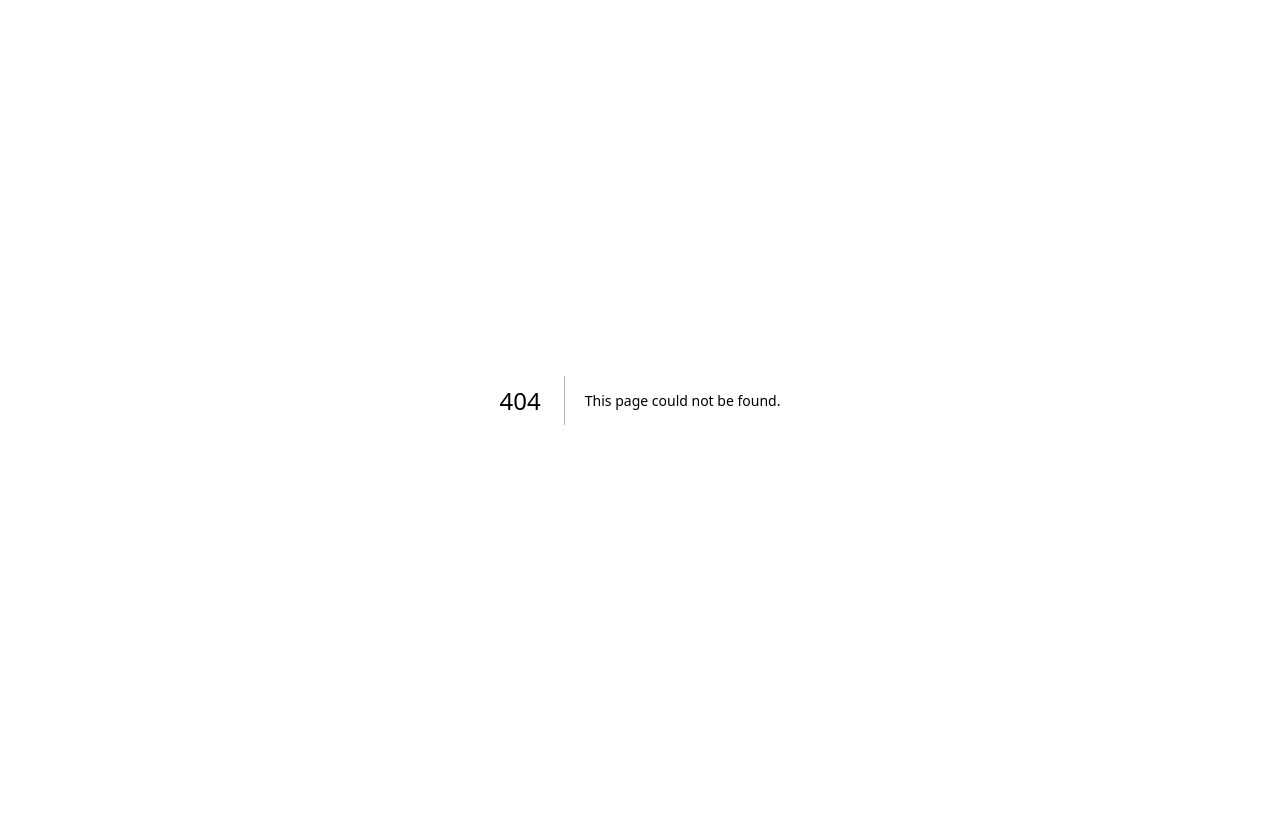
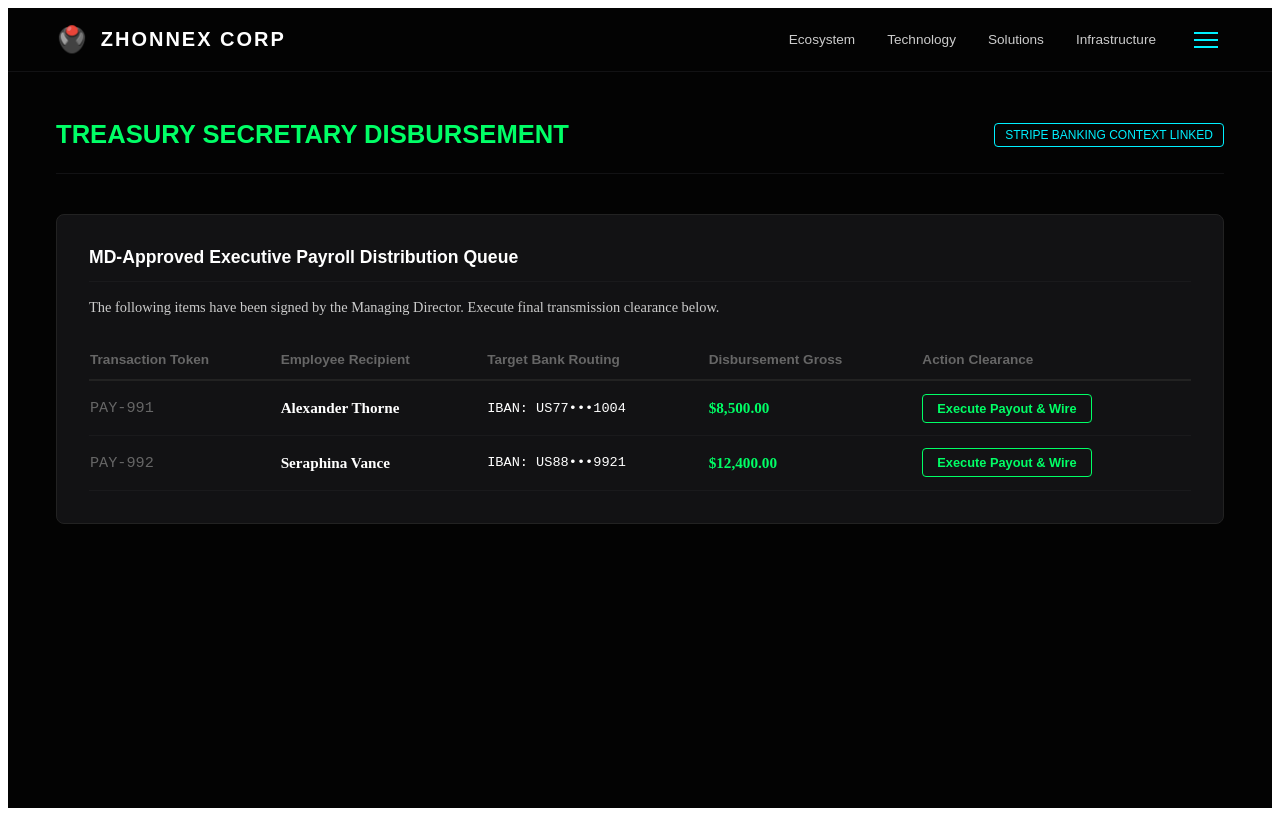
Before and after one commit to uwaziechidubem55-bit/zhonnex-empire-gateway, a Next.js app: page /dashboard/management-secretary in a window 1280 px wide. Before the commit this address had no page. Built offline with nearby package versions, Linux system fonts and the light colour scheme.

Commit message:
Create src/pages/dashboard/management-secretary.tsx

```diff
--- /dev/null
+++ b/src/pages/dashboard/management-secretary.tsx
@@ -0,0 +1,84 @@
+import React, { useState } from 'react';
+import { ZhonnexTokens } from '../../config/design-tokens';
+import { HeaderNavigation } from '../../components/HeaderNavigation';
+import { HamburgerMenu } from '../../components/HamburgerMenu';
+
+export default function ManagementSecretaryZone() {
+  const [menuOpen, setMenuOpen] = useState(false);
+  const [queue, setQueue] = useState([
+    { id: "PAY-991", name: "Alexander Thorne", account: "IBAN: US77•••1004", amount: "\$8,500.00", status: "AWAITING_SECRETARY_CLEARANCE" },
+    { id: "PAY-992", name: "Seraphina Vance", account: "IBAN: US88•••9921", amount: "\$12,400.00", status: "AWAITING_SECRETARY_CLEARANCE" }
+  ]);
+
+  const releaseStripeFunds = (index: number) => {
+    const updated = [...queue];
+    updated[index].status = "PAID_TRANSACTION_SETTLED";
+    setQueue(updated);
+    alert(`💸 STRIPE WIRE SUCCESSFUL: Funds released to ${updated[index].name}. System state updated to PAID.`);
+  };
+
+  return (
+    <div style={styles.pageWrapper}>
+      <HeaderNavigation onHamburgerClick={() => setMenuOpen(true)} showHamburger={true} />
+      <HamburgerMenu isOpen={menuOpen} onClose={() => setMenuOpen(false)} role="MANAGEMENT_SECRETARY" />
+
+      <main style={styles.mainContent}>
+        <div style={styles.welcomeBanner}>
+          <h1 style={styles.title}>TREASURY SECRETARY DISBURSEMENT</h1>
+          <span style={styles.statusBadge}>STRIPE BANKING CONTEXT LINKED</span>
+        </div>
+
+        {/* FINAL PAYOUT CLEARANCE TERMINAL */}
+        <div style={styles.card}>
+          <h3 style={styles.cardTitle}>MD-Approved Executive Payroll Distribution Queue</h3>
+          <p style={styles.textLight}>The following items have been signed by the Managing Director. Execute final transmission clearance below.</p>
+
+          <table style={styles.table}>
+            <thead>
+              <tr style={styles.thRow}>
+                <th>Transaction Token</th>
+                <th>Employee Recipient</th>
+                <th>Target Bank Routing</th>
+                <th>Disbursement Gross</th>
+                <th>Action Clearance</th>
+              </tr>
+            </thead>
+            <tbody>
+              {queue.map((item, i) => (
+                <tr key={i} style={styles.trRow}>
+                  <td style={{fontFamily: 'monospace', color: '#666'}}>{item.id}</td>
+                  <td><strong>{item.name}</strong></td>
+                  <td style={{fontFamily: 'monospace', fontSize: '0.85rem'}}>{item.account}</td>
+                  <td style={{color: ZhonnexTokens.colors.securityPass, fontWeight: 'bold'}}>{item.amount}</td>
+                  <td>
+                    {item.status === 'AWAITING_SECRETARY_CLEARANCE' ? (
+                      <button onClick={() => releaseStripeFunds(i)} style={styles.executeBtn}>Execute Payout & Wire</button>
+                    ) : (
+                      <span style={styles.paidBadge}>✓ PAID & SETTLED</span>
+                    )}
+                  </td>
+                </tr>
+              ))}
+            </tbody>
+          </table>
+        </div>
+      </main>
+    </div>
+  );
+}
+
+const styles: Record<string, React.CSSProperties> = {
+  pageWrapper: { backgroundColor: ZhonnexTokens.colors.voidBlack, minHeight: '100vh', color: '#fff' },
+  mainContent: { padding: '3rem', maxWidth: '1200px', margin: '0 auto' },
+  welcomeBanner: { display: 'flex', justifyContent: 'space-between', alignItems: 'center', marginBottom: '2.5rem', borderBottom: '1px solid #121214', paddingBottom: '1.5rem' },
+  title: { fontFamily: ZhonnexTokens.typography.displayFont, fontSize: '1.6rem', color: ZhonnexTokens.colors.securityPass, margin: 0 },
+  statusBadge: { fontFamily: ZhonnexTokens.typography.displayFont, fontSize: '0.75rem', color: ZhonnexTokens.colors.imperialCyan, border: `1px solid ${ZhonnexTokens.colors.imperialCyan}`, padding: '4px 10px', borderRadius: '4px' },
+  card: { backgroundColor: ZhonnexTokens.colors.quantumSlate, border: '1px solid #222', borderRadius: '8px', padding: '2rem' },
+  cardTitle: { fontFamily: ZhonnexTokens.typography.displayFont, fontSize: '1.1rem', marginTop: 0, borderBottom: '1px solid #1a1a1c', paddingBottom: '0.8rem' },
+  textLight: { color: ZhonnexTokens.colors.textLight, fontSize: '0.9rem', marginTop: '0.5rem' },
+  table: { width: '100%', marginTop: '1.5rem', borderCollapse: 'collapse' },
+  thRow: { textAlign: 'left', borderBottom: '2px solid #222', color: '#666', fontSize: '0.85rem', fontFamily: ZhonnexTokens.typography.displayFont, height: '40px' },
+  trRow: { borderBottom: '1px solid #1a1a1c', height: '55px', fontSize: '0.95rem' },
+  executeBtn: { backgroundColor: 'transparent', border: `1px solid ${ZhonnexTokens.colors.securityPass}`, color: ZhonnexTokens.colors.securityPass, padding: '6px 14px', borderRadius: '4px', cursor: 'pointer', fontSize: '0.8rem', fontWeight: 'bold' },
+  paidBadge: { color: ZhonnexTokens.colors.securityPass, fontSize: '0.85rem', fontWeight: 'bold', fontFamily: ZhonnexTokens.typography.displayFont }
+};
```
